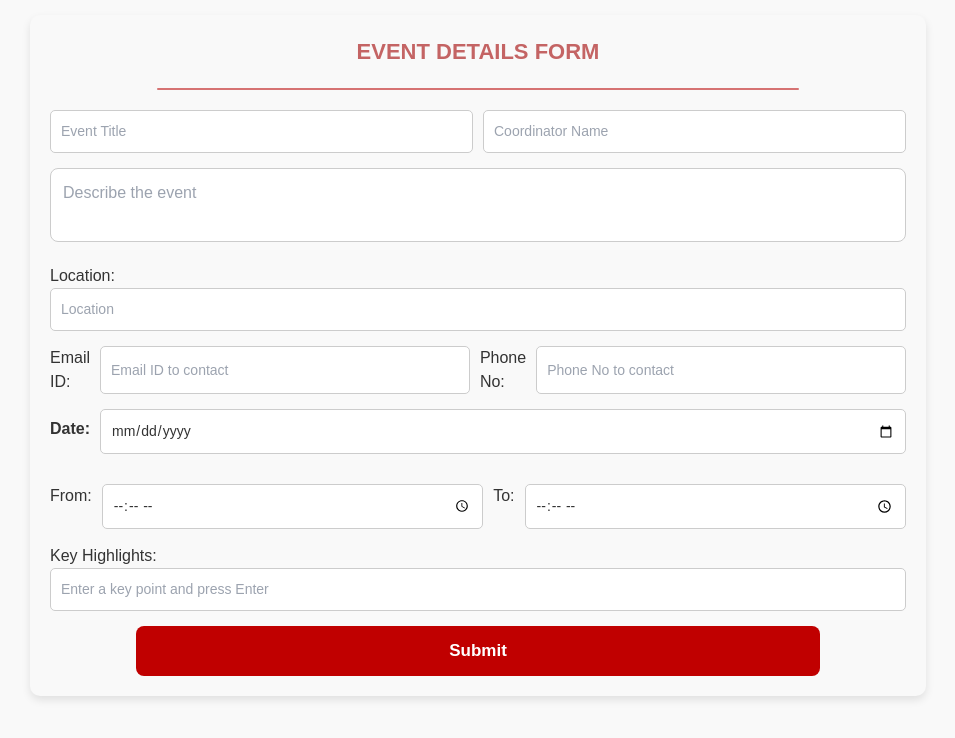
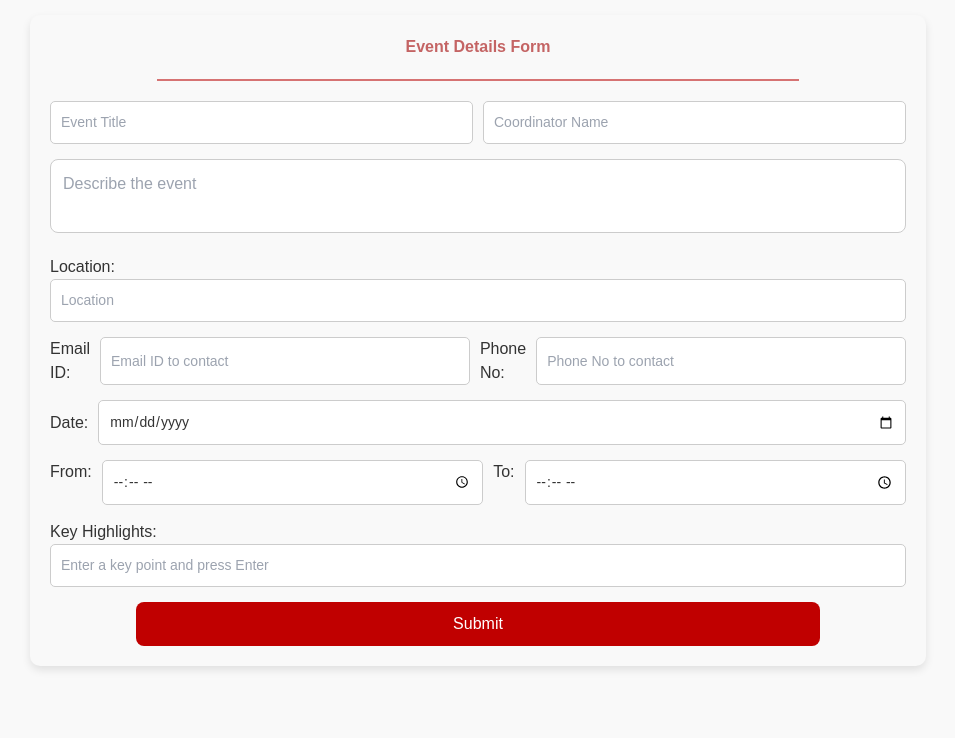
Before and after one commit to varshiniI3/AlumniConnect-Frontend, a React (Create React App) app: page /add/events in a window 1280 px wide. Shown: the top 738 px of the page, without its empty margins (162-1117 px from the left). Built offline with nearby package versions, Linux system fonts and the light colour scheme.

Commit message:
Update postadd.css

```diff
--- a/src/components/connect/postadd.css
+++ b/src/components/connect/postadd.css
@@ -16,7 +16,7 @@
 }
 
 /* Title Styling */
-h4 {
+.post-form-container h4 {
   text-align: center;
   font-weight: bold;
   margin-bottom: 20px;
@@ -26,7 +26,7 @@ h4 {
 }
 
 /* Section Title Styling */
-.preview-section h4 {
+.post-form-container .preview-section h4 {
   text-align: center;
   font-weight: bold;
   margin-bottom: 15px;
@@ -34,7 +34,7 @@ h4 {
   font-size: 20px;
 }
 
-hr {
+.post-form-container hr {
   width: 75%;
   margin: 10px auto 20px;
   border: none;
@@ -42,14 +42,14 @@ hr {
   background: rgb(214, 115, 115);
   border-radius: 2px;
 }
-.row {
+.post-form-container .row {
   display: flex;
   margin-bottom: 30px;
   /* align-items: center; */
   gap: 10px; /* Space between label and input */
 }
 
-.row label {
+.post-form-container .row label {
   white-space: nowrap; /* Prevent label from wrapping */
   /* font-weight: bold; */
   font-weight: bold;
@@ -58,22 +58,8 @@ hr {
   font-size: 16px;
 }
 
-/* Form Group */
-/* .form-group {
-  margin-bottom: 20px;
-  display: flex;
-  flex-direction: column;
-}
-
-.form-group label {
-  font-weight: bold;
-  margin-bottom: 6px;
-  color: #333;
-  font-size: 16px;
-} */
-
 /* Input & Textarea Styling */
-input,
+.post-form-container input,
 textarea {
   width: 100%;
   padding: 12px;
@@ -85,20 +71,20 @@ textarea {
   background: white;
 }
 
-textarea {
+.post-form-container textarea {
   resize: none;
   min-height: 70px;
 }
 
 /* Focus Effect */
-input:focus,
+.post-form-container input:focus,
 textarea:focus {
   border: 1.5px solid black;
   box-shadow: 0px 0px 5px rgba(0, 0, 0, 0.2);
 }
 
 /* Submit Button */
-.apply-button {
+.post-form-container .apply-button {
   width: 80%;
   margin-left: 10%;
   background-color: #c00000;
@@ -112,13 +98,13 @@ textarea:focus {
   transition: background-color 0.3s, transform 0.2s ease-in-out;
 }
 
-.apply-button:hover {
+.post-form-container .apply-button:hover {
   background-color: #a00000;
   transform: scale(1.06);
 }
 
 /* Preview Section */
-.preview-section {
+.post-form-container .preview-section {
   margin-top: 25px;
   padding: 20px;
   background: #f9f9f9;
@@ -127,19 +113,19 @@ textarea:focus {
   transition: 0.3s ease-in-out;
 }
 
-.preview-section:hover {
+.post-form-container .preview-section:hover {
   box-shadow: 0px 5px 12px rgba(0, 0, 0, 0.2);
 }
 
 /* Image Preview */
-.image-preview {
+.post-form-container .image-preview {
   display: flex;
   justify-content: center;
   align-items: center;
   margin-bottom: 15px;
 }
 
-.image-preview img {
+.post-form-container .image-preview img {
   max-width: 100%;
   max-height: 250px;
   border-radius: 10px;
@@ -147,12 +133,12 @@ textarea:focus {
   transition: transform 0.3s ease-in-out;
 }
 
-.image-preview img:hover {
+.post-form-container .image-preview img:hover {
   transform: scale(1.03);
 }
 
 /* Description Preview */
-.preview-description {
+.post-form-container .preview-description {
   font-size: 15px;
   color: #201515;
   padding: 8px 12px;
@@ -162,6 +148,6 @@ textarea:focus {
   transition: 0.3s ease-in-out;
 }
 
-.preview-description:hover {
+.post-form-container .preview-description:hover {
   background: #fcdede;
 }
```
